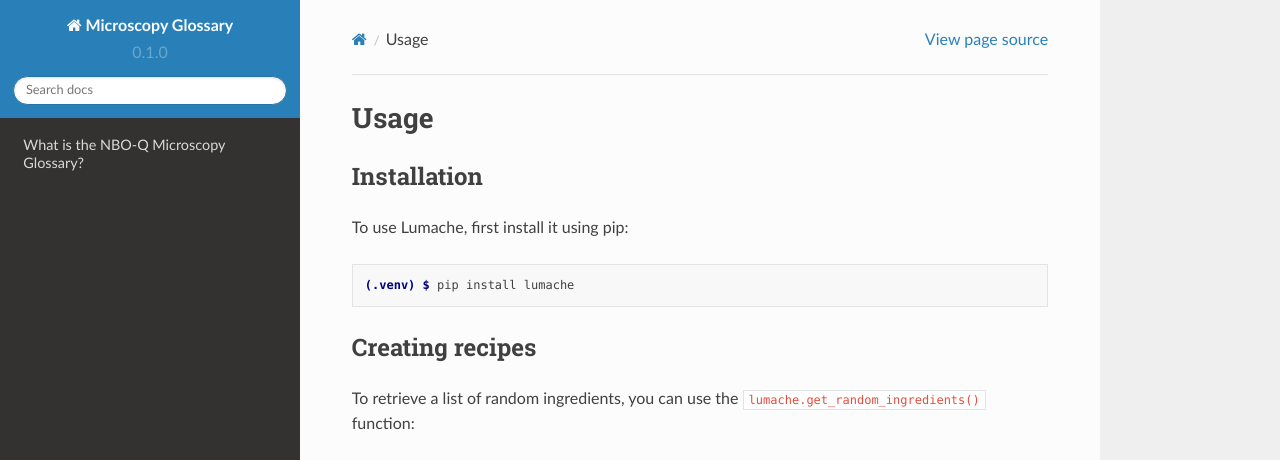
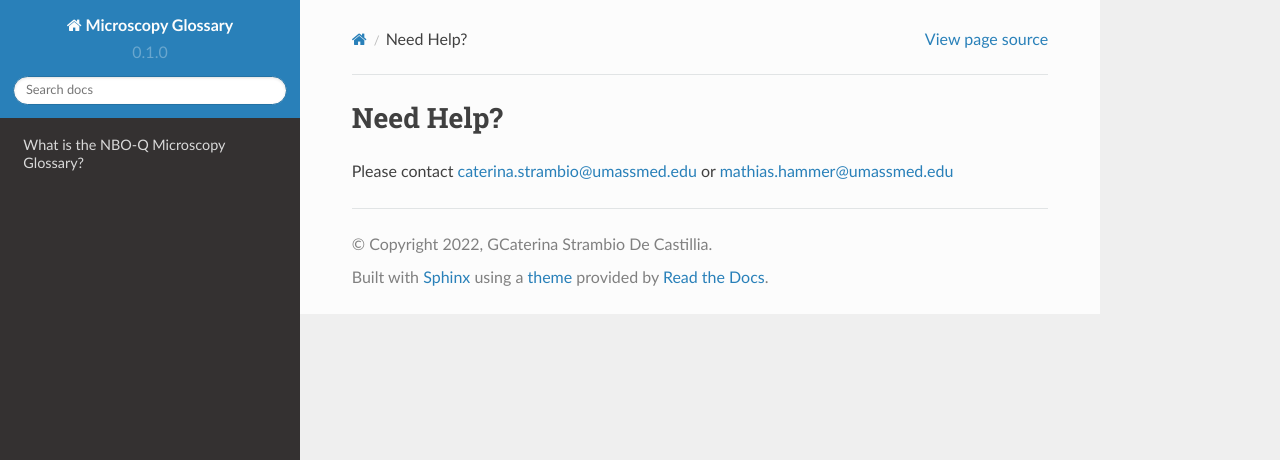
Before and after one commit to WU-BIMAC/NBO-Q_MicroscopyGlossary, a Sphinx documentation site: the page built from docs/source/usage.rst, in a window 1280 px wide and 1036 px high. Shown: the top 460 px of the window. Built offline with Sphinx 7.4.7 and the Read the Docs theme 2.0.0, drawn with Linux system fonts in a browser that asks for light colours; pages that are not in the unit, such as notebooks, are missing from menus; some of the changed text lies outside the part shown; grey boxes are pictures that could not be loaded.

Commit message:
Update usage.rst

```diff
--- a/docs/source/usage.rst
+++ b/docs/source/usage.rst
@@ -1,33 +1,4 @@
-Usage
-=====
+Need Help?
+==========
 
-.. _installation:
-
-Installation
-------------
-
-To use Lumache, first install it using pip:
-
-.. code-block:: console
-
-   (.venv) $ pip install lumache
-
-Creating recipes
-----------------
-
-To retrieve a list of random ingredients,
-you can use the ``lumache.get_random_ingredients()`` function:
-
-.. autofunction:: lumache.get_random_ingredients
-
-The ``kind`` parameter should be either ``"meat"``, ``"fish"``,
-or ``"veggies"``. Otherwise, :py:func:`lumache.get_random_ingredients`
-will raise an exception.
-
-.. autoexception:: lumache.InvalidKindError
-
-For example:
-
->>> import lumache
->>> lumache.get_random_ingredients()
-['shells', 'gorgonzola', 'parsley']
+Please contact caterina.strambio@umassmed.edu or mathias.hammer@umassmed.edu
```
